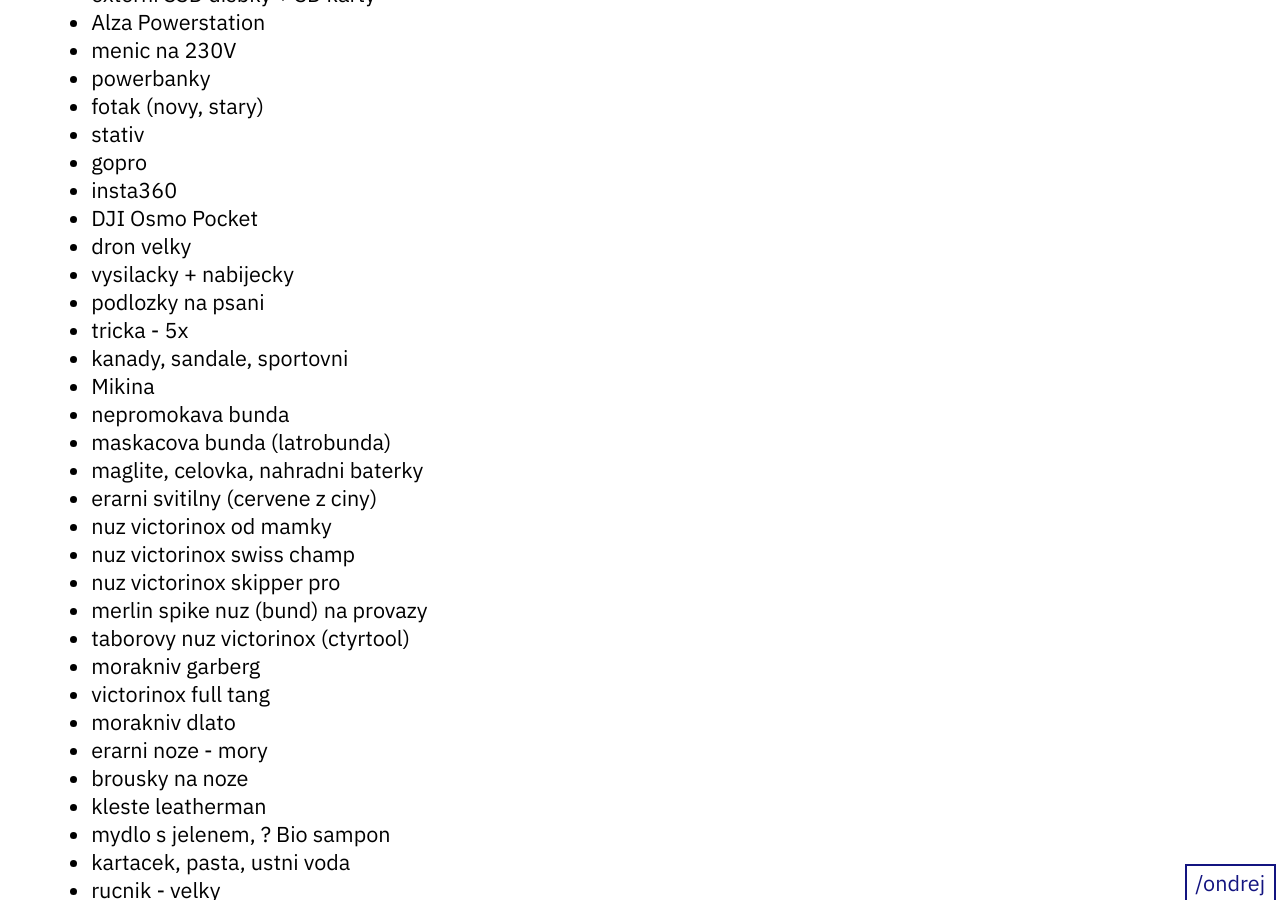
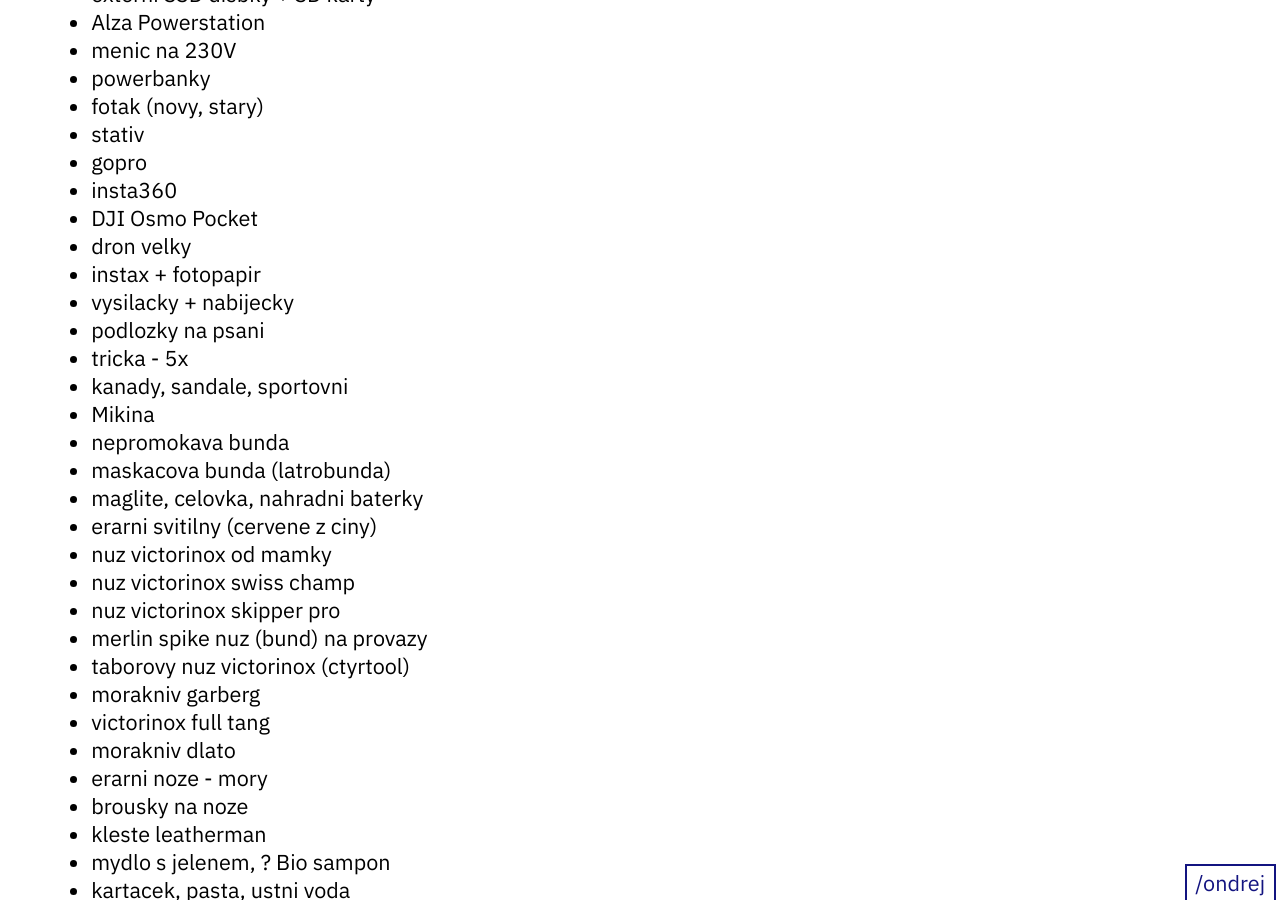
Before and after one commit to ondrejsika/ondrejsika.com, a Jekyll site: the page built from ondrej/checklists/tabor.md, in a window 1280 px wide and 900 px high, scrolled down 927 px. Built offline with Jekyll 4.4.1, drawn with Linux system fonts in a browser that asks for light colours.

Commit message:
feat(ondrej/checklists/tabor): Add instax

```diff
--- a/ondrej/checklists/tabor.md
+++ b/ondrej/checklists/tabor.md
@@ -42,6 +42,7 @@
 - insta360
 - DJI Osmo Pocket
 - dron velky
+- instax + fotopapir
 - vysilacky + nabijecky
 - podlozky na psani
 - tricka - 5x
```
